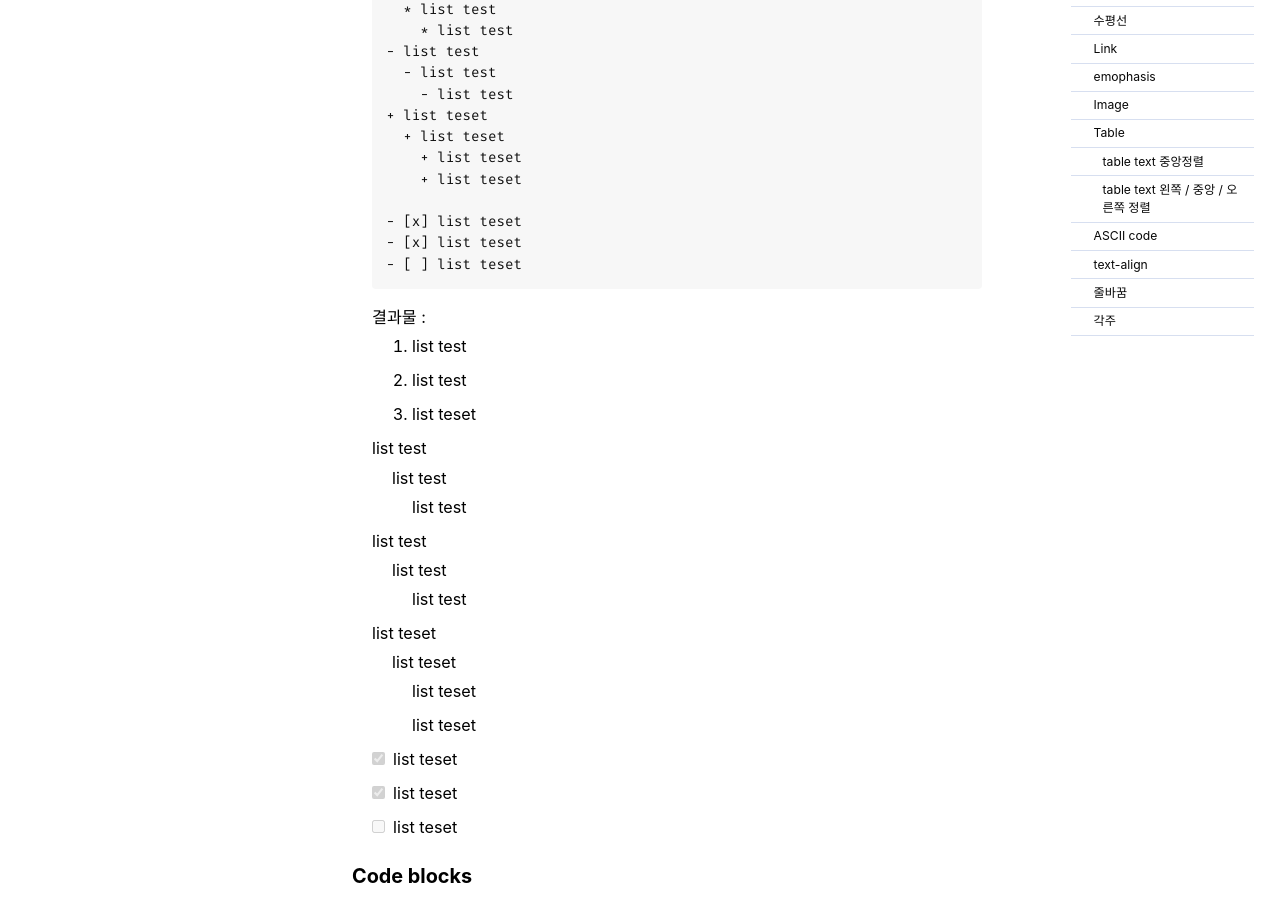
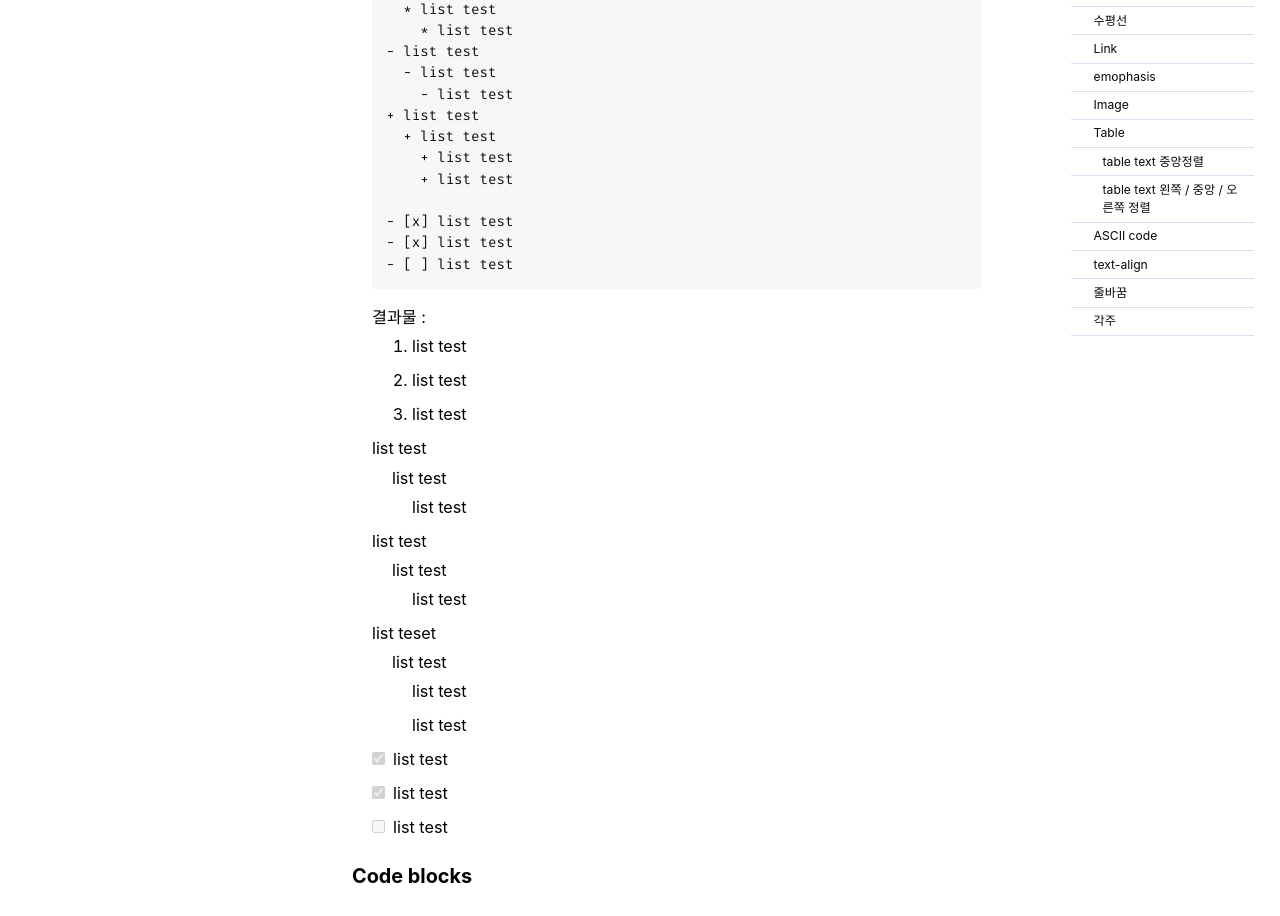
Before and after one commit to Chohyejin53/Chohyejin53.github.io, a Jekyll site: the page built from _posts/2022-09-05-categories-markdown_language.md, in a window 1280 px wide and 1400 px high, scrolled down 1288 px. Shown: the part 387-1303 px from the top of the window. Built offline with Jekyll 4.4.1, drawn with Linux system fonts in a browser that asks for light colours; cached includes are drawn as plain includes; some web fonts are replaced; comment, search, counter and statistics services are not loaded; some of the changed text lies outside the part shown.

Commit message:
Update 2022-09-05-categories-markdown_language.md

```diff
--- a/_posts/2022-09-05-categories-markdown_language.md
+++ b/_posts/2022-09-05-categories-markdown_language.md
@@ -80,19 +80,19 @@ github blog와 Readme 파일을 작성할 때 많이 사용되기 때문에 정
         - list test
           - list test
             - list test
-        + list teset
-          + list teset
-            + list teset
-            + list teset
+        + list test
+          + list test
+            + list test
+            + list test
 
-        - [x] list teset
-        - [x] list teset
-        - [ ] list teset
+        - [x] list test
+        - [x] list test
+        - [ ] list test
 
     결과물 :
        1. list test
        2. list test
-       3. list teset
+       3. list test
 
 
       * list test
@@ -102,13 +102,13 @@ github blog와 Readme 파일을 작성할 때 많이 사용되기 때문에 정
         - list test
           - list test
       + list teset
-        + list teset
-          + list teset
-          + list teset
+        + list test
+          + list test
+          + list test
 
-      - [x] list teset
-      - [x] list teset
-      - [ ] list teset
+      - [x] list test
+      - [x] list test
+      - [ ] list test
 
 
 ###  Code blocks
@@ -226,32 +229,32 @@ github blog와 Readme 파일을 작성할 때 많이 사용되기 때문에 정
 
 #### table text 중앙정렬
 
-    | 항목 | 가격 | 개수 |
+    | item | list | num |
     |:---:|:----:|:----:|
-    | 사과 | 800원 | 10개 |
-    | 바나나 | 900원 | 5개 |
+    | item | text | 1 |
+    | item | text | 8 |
 
   결과물 :
 
-  | 항목 | 가격 | 개수 |
+  | item | list | num |
   |:---:|:----:|:----:|
-  | 사과 | 800원 | 10개 |
-  | 바나나 | 900원 | 5개 |
+  | item | text | 1 |
+  | item | text | 8 |
 
 
 #### table text 왼쪽 / 중앙 / 오른쪽 정렬
 
-    | 항목 | 가격 | 개수 |
+    | item | list | num |
     |:----|:----:|-----:|
-    | 사과 | 800원 | 10개 |
-    | 바나나 | 900원 | 5개 |
+    | item | text | 1 |
+    | item | text | 8 |
 
   결과물 :
 
-  | 항목 | 가격 | 개수 |
+  | item | list | num |
   |:----|:----:|-----:|
-  | 사과 | 800원 | 10개 |
-  | 바나나 | 900원 | 5개 |
+  | item | text | 1 |
+  | item | text | 8 |
 
 ###  ASCII code
   특수문자를 변환되지않고 사용하고싶다면 ASCII code로 입력하기
@@ -290,7 +293,7 @@ github blog와 Readme 파일을 작성할 때 많이 사용되기 때문에 정
 
 결과물 :
 
-- text + [^id]
-- [^id] + text:des
+- text[^id]
+- [^id]text:des
 
 ※ github에서는 각주를 지원하지 않음.
```
Also changed, not shown: other parts of _posts/2022-09-05-categories-markdown_language.md (+3 -0 lines).
